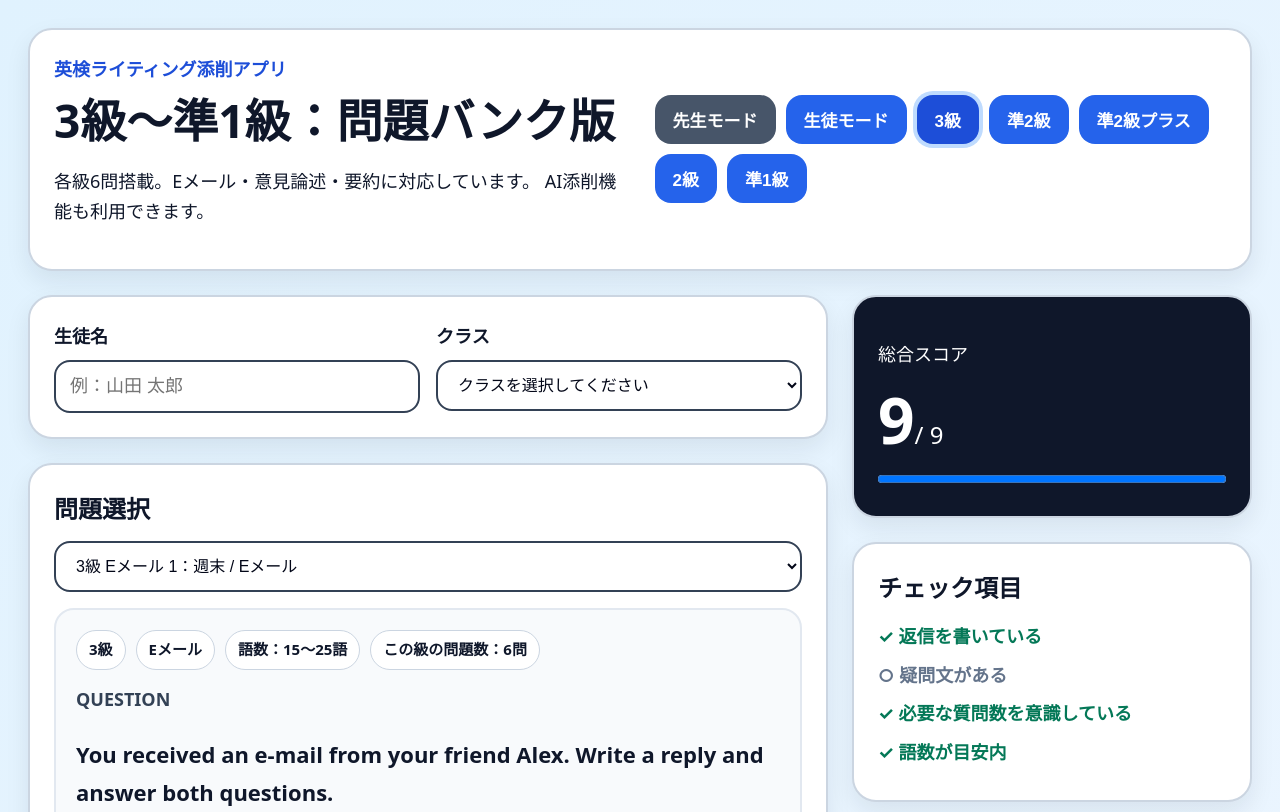
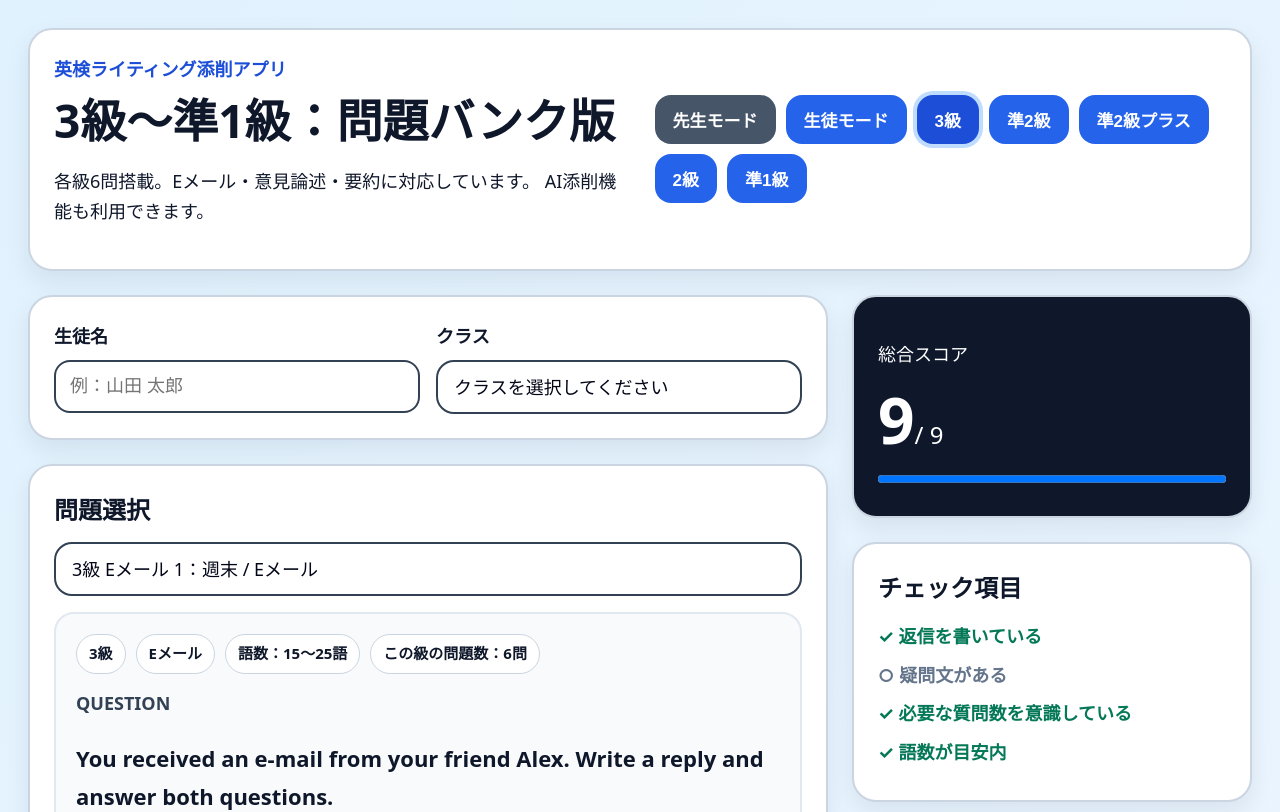
Before and after one commit to ikuyasuwa-sys/eiken-writing-app, a React (Vite) app: page / in a window 1280 px wide. Shown: the top 812 px of the page. Built offline with nearby package versions, Linux system fonts and the light colour scheme.

Commit message:
Refactor select styling in style.css

```diff
--- a/src/style.css
+++ b/src/style.css
@@ -322,9 +322,17 @@ textarea:disabled {
 }
 select {
   width: 100%;
-  padding: 14px 16px;
-  border-radius: 16px;
+  height: 54px;
+
+  padding: 0 16px;
+
   border: 2px solid #334155;
-  font-size: 16px;
+  border-radius: 18px;
+
   background: white;
+
+  font-size: 18px;
+  font-family: inherit;
+
+  appearance: none;
 }
```
